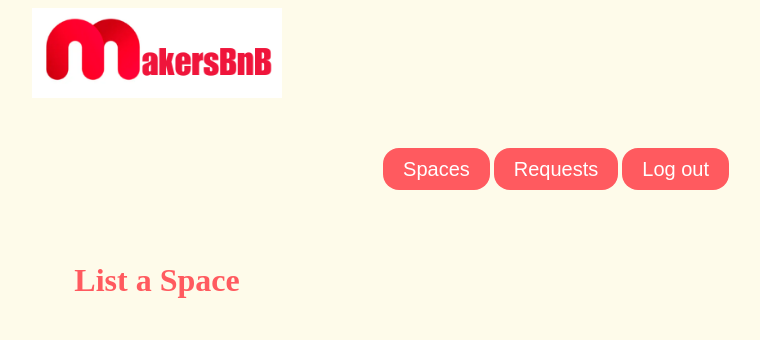
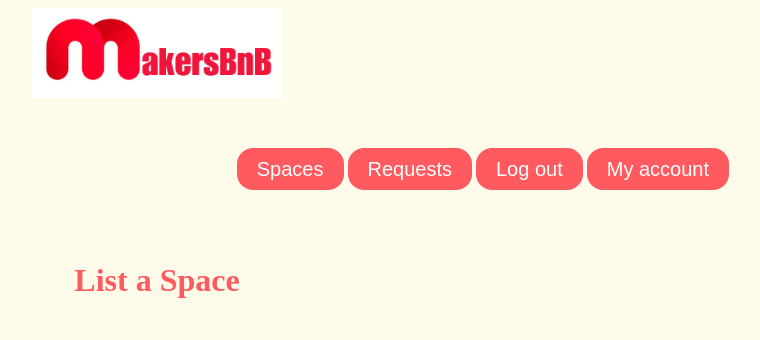
Before and after one commit to hudaa12/MakersBnB, a Flask app: page /space in a window 1280 px wide. Shown: the top 340 px of the page, without its empty margins (483-1243 px from the left). Run offline with Flask 3, Linux system fonts and the light colour scheme; some web fonts are replaced.

Commit message:
my account nav bar

```diff
--- a/app.py
+++ b/app.py
@@ -143,6 +143,13 @@ def get_bookings():
     bookings = repository.all()
     return render_template('requests.html', bookings=bookings)
 
+@app.route('/spaces')
+def get_my_account():
+    return redirect('/user')
+
+@app.route('/space')
+def my_account():
+    return redirect('/user')
 
 # These lines start the server if you run this file directly
 # They also start the server configured to use the test database
--- a/templates/space.html
+++ b/templates/space.html
@@ -15,6 +15,7 @@
       <a href="/spaces" class="button">Spaces</a>
       <a href="/bookings" class="button">Requests</a>
       <a href="/logout" class="button">Log out</a>
+      <a href="/user" class="button">My account</a>
     </div>
     <h1>List a Space</h1>
     <br />
--- a/templates/spaces.html
+++ b/templates/spaces.html
@@ -15,6 +15,7 @@
       <a href="/" class="button">Home</a>
       <a href="/bookings" class="button">Requests</a>
       <a href="/logout" class="button">Log out</a>
+      <a href="/user" class="button">My account</a>
     </div>
     <h1>Book a Space</h1>
     <h2>Escape to anywhere, anytime on Makers BnB</h2>
```
